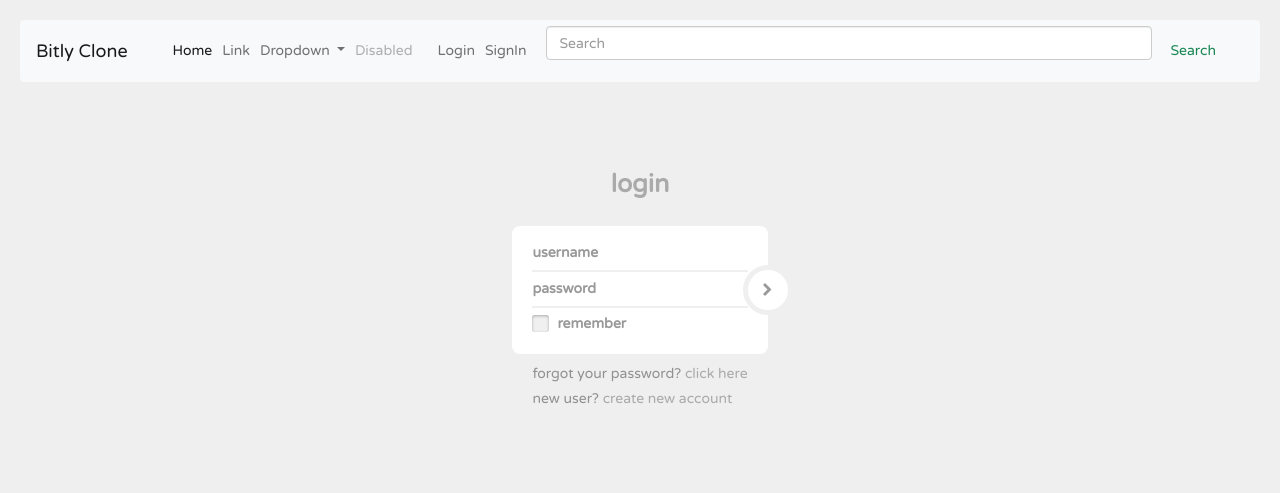
After one commit to ryun39/shortner, a Django app: page /account/login/ in a window 1280 px wide. The commit adds this page. Shown: the top 493 px of the page. Run offline with Django 4.2, Linux system fonts and the light colour scheme; some libraries are stand-ins or nearby versions.

Commit message:
login/logout add

```diff
--- a/shortner/accountapp/admin.py
+++ b/shortner/accountapp/admin.py
@@ -4,5 +4,5 @@ from .models import User
 # Register your models here.
 class MemberAdmin(admin.ModelAdmin):
     # 내가 출력하고 싶은 제목명인 필드명 member_id과 name 을 표시한다.
-    list_display = ('username', 'email', 'Payplan', 'Period')
+    list_display = ('username', 'email', 'Payplan', 'Period', 'is_active')
 admin.site.register(User, MemberAdmin)
--- /dev/null
+++ b/shortner/accountapp/templates/login.html
@@ -0,0 +1,57 @@
+{% extends 'base.html' %}
+{% load static %}
+
+<title>{% block title %} Login {% endblock %}</title>
+
+{% block extra-style %}
+<link href="//maxcdn.bootstrapcdn.com/bootstrap/3.3.0/css/bootstrap.min.css" rel="stylesheet" id="bootstrap-css">
+<script src="//maxcdn.bootstrapcdn.com/bootstrap/3.3.0/js/bootstrap.min.js"></script>
+<script src="//code.jquery.com/jquery-1.11.1.min.js"></script>
+<!------ Include the above in your HEAD tag ---------->
+
+<!-- All the files that are required -->
+<link rel="stylesheet" href="//maxcdn.bootstrapcdn.com/font-awesome/4.3.0/css/font-awesome.min.css">
+<link href='https://fonts.googleapis.com/css?family=Varela+Round' rel='stylesheet' type='text/css'>
+<script src="https://cdnjs.cloudflare.com/ajax/libs/jquery-validate/1.13.1/jquery.validate.min.js"></script>
+<meta name="viewport" content="width=device-width, initial-scale=1, maximum-scale=1" />
+
+<link rel="stylesheet" type="text/css" href="{% static 'css/accountapp/style.css' %}">
+<link rel="stylesheet" type="text/javascript" href="{% static 'js/accountapp/style.js' %}">
+{% endblock %}
+
+{% block contents %}
+<div class="text-center" style="padding:50px 0">
+    <div class="logo">login</div>
+    <!-- Main Form -->
+    <div class="login-form-1">
+        <form id="login-form" class="text-left" method="post">
+            <div class="login-form-main-message"></div>
+            <div class="main-login-form">
+            {% csrf_token %}
+                <div class="login-group">
+                    <div class="form-group">
+                        <label for="lg_username" class="sr-only">Username</label>
+                        <input type="text" class="form-control" id="lg_username" name="lg_username"
+                            placeholder="username">
+                    </div>
+                    <div class="form-group">
+                        <label for="lg_password" class="sr-only">Password</label>
+                        <input type="password" class="form-control" id="lg_password" name="lg_password"
+                            placeholder="password">
+                    </div>
+                    <div class="form-group login-group-checkbox">
+                        <input type="checkbox" id="lg_remember" name="lg_remember">
+                        <label for="lg_remember">remember</label>
+                    </div>
+                </div>
+                <button type="submit" class="login-button"><i class="fa fa-chevron-right"></i></button>
+            </div>
+            <div class="etc-login-form">
+                <p>forgot your password? <a href="#">click here</a></p>
+                <p>new user? <a href="#">create new account</a></p>
+            </div>
+        </form>
+    </div>
+    <!-- end:Main Form -->
+</div>
+{% endblock %}
--- a/shortner/accountapp/templates/signin.html
+++ b/shortner/accountapp/templates/signin.html
@@ -2,6 +2,7 @@
 {% load static %}
 
 
+<title>{% block title %} Register {% endblock %}</title>
 {% block extra-style %}
 <link href="//maxcdn.bootstrapcdn.com/bootstrap/3.3.0/css/bootstrap.min.css" rel="stylesheet" id="bootstrap-css">
 <script src="//maxcdn.bootstrapcdn.com/bootstrap/3.3.0/js/bootstrap.min.js"></script>
--- a/shortner/accountapp/urls.py
+++ b/shortner/accountapp/urls.py
@@ -1,7 +1,10 @@
 from django.urls import path, include
-from .views import signup
+from .views import signup,mylogin, mylogout
+from django.contrib.auth import views as auth_views
 
 app_name = 'accountapp'
 urlpatterns = [
+    path("login/", mylogin.as_view(), name="login"),
+    path("logout/", mylogout, name="logout"),
     path("signup/", signup, name="signup"),
 ]
--- a/shortner/accountapp/views.py
+++ b/shortner/accountapp/views.py
@@ -1,11 +1,39 @@
+import json
+
 from django.http import HttpResponse
 from django.shortcuts import render, redirect
-# from django.contrib.auth.models import User
 from .models import User
 from django.db import IntegrityError
-import json
+from django.views.generic import View
+from django.contrib.auth import login, logout, authenticate
 
 # Create your views here.
+
+
+def mylogout(request):
+    print(request.method)
+    logout(request)
+    return redirect('/')
+
+class mylogin(View):
+    def get(self, request):
+        print("in get")
+        return render(request, "login.html")
+    def post(self, request):
+        print("in post")
+        data = request.POST
+        name = data['lg_username']
+        password = data['lg_password']
+
+        if name and password:
+            user = authenticate(request, username = name, password = password)
+            if user:
+                login(request, user)
+                return redirect("/")
+            else:
+                return redirect("/")
+        else:
+            return HttpResponse("not OK!!")
 
 def signup(request):
     if request.method == "GET":
--- a/shortner/shortner/templates/base.html
+++ b/shortner/shortner/templates/base.html
@@ -7,9 +7,6 @@
     <meta name="viewport" content="width=device-width, initial-scale=1, shrink-to-fit=no">
     <link href="https://cdn.jsdelivr.net/npm/bootstrap@5.1.3/dist/css/bootstrap.min.css" rel="stylesheet"
         integrity="sha384-1BmE4kWBq78iYhFldvKuhfTAU6auU8tT94WrHftjDbrCEXSU1oBoqyl2QvZ6jIW3" crossorigin="anonymous">
-
-    <link rel="stylesheet" type='text/css' href="{% static 'css/style.css' %}">
-
     <script src="https://cdn.jsdelivr.net/npm/@popperjs/core@2.10.2/dist/umd/popper.min.js"
         integrity="sha384-7+zCNj/IqJ95wo16oMtfsKbZ9ccEh31eOz1HGyDuCQ6wgnyJNSYdrPa03rtR1zdB"
         crossorigin="anonymous"></script>
@@ -55,11 +52,34 @@
                     </li>
                 </ul>
                 <form class="d-flex">
-                    {% if not user.is_authenticated %}
-                        <a class="right-box" href="{% url 'accountapp:signup'%}">SignIn</a>
-                    {% else %}
-                        <h1>안녕</h1>
-                    {% endif %}
+                    <div class="collapse navbar-collapse" id="navbarSupportedContent">
+                        <ul class="navbar-nav me-auto mb-2 mb-lg-0">
+                        {% if not user.is_authenticated %}
+                            <li class="nav-item">
+                                <a class="nav-link" href="{% url 'accountapp:login'%}">Login</a>
+                            </li>
+                            <li class="nav-item">
+                                <a class="nav-link" href="{% url 'accountapp:signup'%}">SignIn</a>
+                            </li>
+                            <!-- <a class="right-box" href="{% url 'accountapp:signup'%}">SignIn</a> -->
+                        {% else %}
+                            <li class="nav-item dropdown">
+                                <a class="nav-link dropdown-toggle" href="#" id="navbarDropdown" role="button"
+                                    data-bs-toggle="dropdown" aria-expanded="false">
+                                    {{user.username}}
+                                </a>
+                                <ul class="dropdown-menu" aria-labelledby="navbarDropdown">
+                                    <li><a class="dropdown-item" href="{% url 'accountapp:logout'%}">Logout</a></li>
+                                    <li><a class="dropdown-item" href="#">Profile</a></li>
+                                    <li>
+                                        <hr class="dropdown-divider">
+                                    </li>
+                                    <li><a class="dropdown-item" href="#">setting</a></li>
+                                </ul>
+                            </li>
+                        {% endif %}
+                            </ul>
+                        </div>
                     <input class="form-control me-2" type="search" placeholder="Search" aria-label="Search">
                     <button class="btn btn-outline-success" type="submit">Search</button>
                 </form>
--- /dev/null
+++ b/shortner/static/css/accountapp/style.css
@@ -0,0 +1,287 @@
+/*------------------------------------------------------------------
+[Master Stylesheet]
+
+Project    	: Aether
+Version		: 1.0
+Last change	: 2015/03/27
+-------------------------------------------------------------------*/
+/*------------------------------------------------------------------
+[Table of contents]
+
+1. General Structure
+2. Anchor Link
+3. Text Outside the Box
+4. Main Form
+5. Login Button
+6. Form Invalid
+7. Form - Main Message
+8. Custom Checkbox & Radio
+9. Misc
+-------------------------------------------------------------------*/
+/*=== 1. General Structure ===*/
+body,
+html {
+    background: #efefef;
+    padding: 10px;
+    font-family: 'Varela Round';
+}
+/*=== 2. Anchor Link ===*/
+a {
+    color: #aaaaaa;
+    transition: all ease-in-out 200ms;
+}
+a:hover {
+    color: #333333;
+    text-decoration: none;
+}
+/*=== 3. Text Outside the Box ===*/
+.etc-login-form {
+    color: #919191;
+    padding: 10px 20px;
+}
+.etc-login-form p {
+    margin-bottom: 5px;
+}
+/*=== 4. Main Form ===*/
+.login-form-1 {
+    max-width: 300px;
+    border-radius: 5px;
+    display: inline-block;
+}
+.main-login-form {
+    position: relative;
+}
+.login-form-1 .form-control {
+    border: 0;
+    box-shadow: 0 0 0;
+    border-radius: 0;
+    background: transparent;
+    color: #555555;
+    padding: 7px 0;
+    font-weight: bold;
+    height: auto;
+}
+.login-form-1 .form-control::-webkit-input-placeholder {
+    color: #999999;
+}
+.login-form-1 .form-control:-moz-placeholder,
+.login-form-1 .form-control:-ms-input-placeholder,
+.login-form-1 .form-control::-moz-placeholder {
+    color: #999999;
+}
+.login-form-1 .form-group {
+    margin-bottom: 0;
+    border-bottom: 2px solid #efefef;
+    padding-right: 20px;
+    position: relative;
+}
+.login-form-1 .form-group:last-child {
+    border-bottom: 0;
+}
+.login-group {
+    background: #ffffff;
+    color: #999999;
+    border-radius: 8px;
+    padding: 10px 20px;
+}
+.login-group-checkbox {
+    padding: 5px 0;
+}
+/*=== 5. Login Button ===*/
+.login-form-1 .login-button {
+    position: absolute;
+    right: -25px;
+    top: 50%;
+    background: #ffffff;
+    color: #999999;
+    padding: 11px 0;
+    width: 50px;
+    height: 50px;
+    margin-top: -25px;
+    border: 5px solid #efefef;
+    border-radius: 50%;
+    transition: all ease-in-out 500ms;
+}
+.login-form-1 .login-button:hover {
+    color: #555555;
+    transform: rotate(450deg);
+}
+.login-form-1 .login-button.clicked {
+    color: #555555;
+}
+.login-form-1 .login-button.clicked:hover {
+    transform: none;
+}
+.login-form-1 .login-button.clicked.success {
+    color: #2ecc71;
+}
+.login-form-1 .login-button.clicked.error {
+    color: #e74c3c;
+}
+/*=== 6. Form Invalid ===*/
+label.form-invalid {
+    position: absolute;
+    top: 0;
+    right: 0;
+    z-index: 5;
+    display: block;
+    margin-top: -25px;
+    padding: 7px 9px;
+    background: #777777;
+    color: #ffffff;
+    border-radius: 5px;
+    font-weight: bold;
+    font-size: 11px;
+}
+label.form-invalid:after {
+    top: 100%;
+    right: 10px;
+    border: solid transparent;
+    content: " ";
+    height: 0;
+    width: 0;
+    position: absolute;
+    pointer-events: none;
+    border-color: transparent;
+    border-top-color: #777777;
+    border-width: 6px;
+}
+/*=== 7. Form - Main Message ===*/
+.login-form-main-message {
+    background: #ffffff;
+    color: #999999;
+    border-left: 3px solid transparent;
+    border-radius: 3px;
+    margin-bottom: 8px;
+    font-weight: bold;
+    height: 0;
+    padding: 0 20px 0 17px;
+    opacity: 0;
+    transition: all ease-in-out 200ms;
+}
+.login-form-main-message.show {
+    height: auto;
+    opacity: 1;
+    padding: 10px 20px 10px 17px;
+}
+.login-form-main-message.success {
+    border-left-color: #2ecc71;
+}
+.login-form-main-message.error {
+    border-left-color: #e74c3c;
+}
+/*=== 8. Custom Checkbox & Radio ===*/
+/* Base for label styling */
+[type="checkbox"]:checked,
+[type="radio"]:not(:checked),
+[type="checkbox"]:not(:checked),
+[type="radio"]:checked {
+    position: absolute;
+    left: -9999px;
+}
+[type="checkbox"]:checked + label,
+[type="radio"]:not(:checked) + label,
+[type="checkbox"]:not(:checked) + label,
+[type="radio"]:checked + label {
+    position: relative;
+    padding-left: 25px;
+    padding-top: 1px;
+    cursor: pointer;
+}
+/* checkbox aspect */
+[type="checkbox"]:checked + label:before,
+[type="radio"]:not(:checked) + label:before,
+[type="checkbox"]:not(:checked) + label:before,
+[type="radio"]:checked + label:before {
+    content: '';
+    position: absolute;
+    left: 0;
+    top: 2px;
+    width: 17px;
+    height: 17px;
+    border: 0 solid #aaa;
+    background: #f0f0f0;
+    border-radius: 3px;
+    box-shadow: inset 0 1px 3px rgba(0, 0, 0, 0.3);
+}
+/* checked mark aspect */
+[type="checkbox"]:checked + label:after,
+[type="radio"]:not(:checked) + label:after,
+[type="checkbox"]:not(:checked) + label:after,
+[type="radio"]:checked + label:after {
+    position: absolute;
+    color: #555555;
+    transition: all 0.2s;
+}
+/* checked mark aspect changes */
+[type="checkbox"]:not(:checked) + label:after,
+[type="radio"]:not(:checked) + label:after {
+    opacity: 0;
+    transform: scale(0);
+}
+[type="checkbox"]:checked + label:after,
+[type="radio"]:checked + label:after {
+    opacity: 1;
+    transform: scale(1);
+}
+/* disabled checkbox */
+[type="checkbox"]:disabled:checked + label:before,
+[type="radio"]:disabled:not(:checked) + label:before,
+[type="checkbox"]:disabled:not(:checked) + label:before,
+[type="radio"]:disabled:checked + label:before {
+    box-shadow: none;
+    border-color: #8c8c8c;
+    background-color: #878787;
+}
+[type="checkbox"]:disabled:checked + label:after,
+[type="radio"]:disabled:checked + label:after {
+    color: #555555;
+}
+[type="checkbox"]:disabled + label,
+[type="radio"]:disabled + label {
+    color: #8c8c8c;
+}
+/* accessibility */
+[type="checkbox"]:checked:focus + label:before,
+[type="checkbox"]:not(:checked):focus + label:before,
+[type="checkbox"]:checked:focus + label:before,
+[type="checkbox"]:not(:checked):focus + label:before {
+    border: 1px dotted #f6f6f6;
+}
+/* hover style just for information */
+label:hover:before {
+    border: 1px solid #f6f6f6 !important;
+}
+/*=== Customization ===*/
+/* radio aspect */
+[type="checkbox"]:checked + label:before,
+[type="checkbox"]:not(:checked) + label:before {
+    border-radius: 3px;
+}
+[type="radio"]:checked + label:before,
+[type="radio"]:not(:checked) + label:before {
+    border-radius: 35px;
+}
+/* selected mark aspect */
+[type="checkbox"]:checked + label:after,
+[type="checkbox"]:not(:checked) + label:after {
+    content: '✔';
+    top: 0;
+    left: 2px;
+    font-size: 14px;
+}
+[type="radio"]:checked + label:after,
+[type="radio"]:not(:checked) + label:after {
+    content: '\2022';
+    top: 0;
+    left: 3px;
+    font-size: 30px;
+    line-height: 25px;
+}
+/*=== 9. Misc ===*/
+.logo {
+    padding: 15px 0;
+    font-size: 25px;
+    color: #aaaaaa;
+    font-weight: bold;
+}
```
Also changed, not shown: shortner/static/css/style.css (deleted, +0 -8 lines), shortner/static/js/accountapp/style.js (added, +166 -0 lines), shortner/db.sqlite3.
